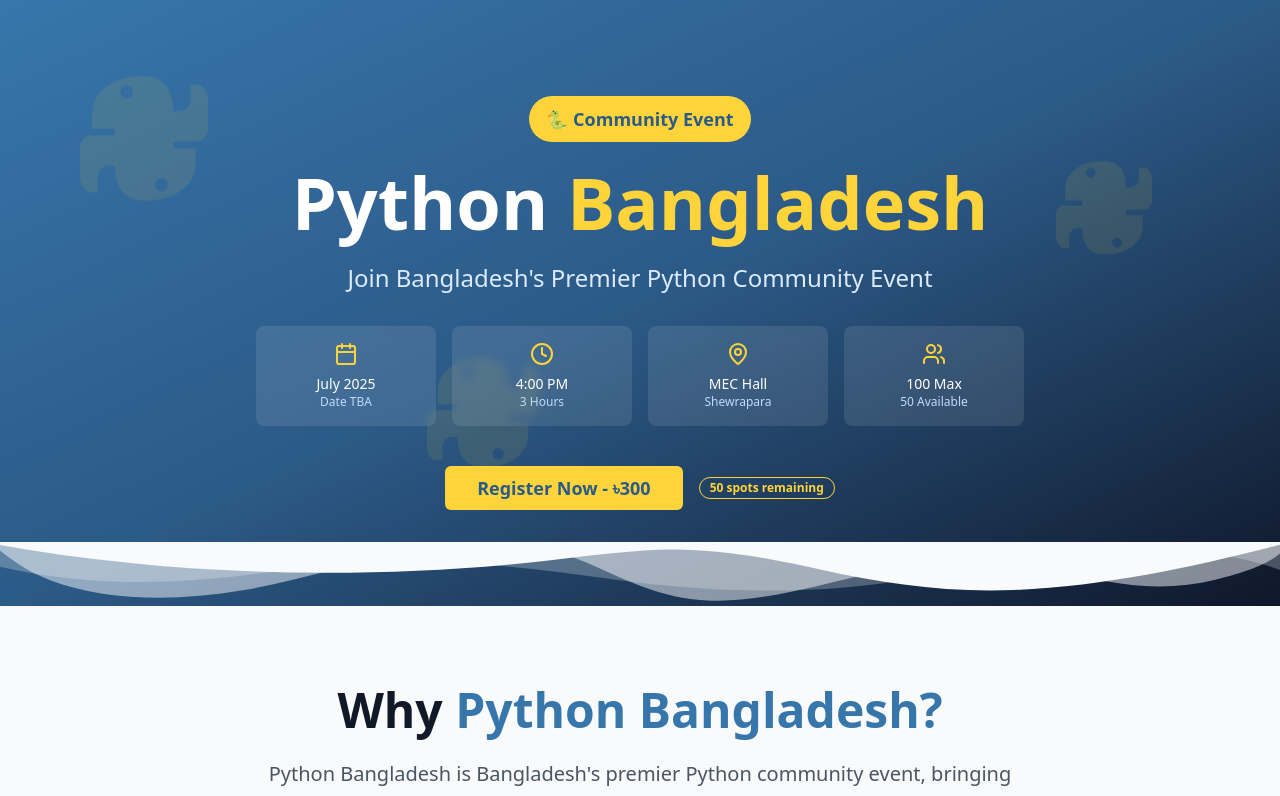
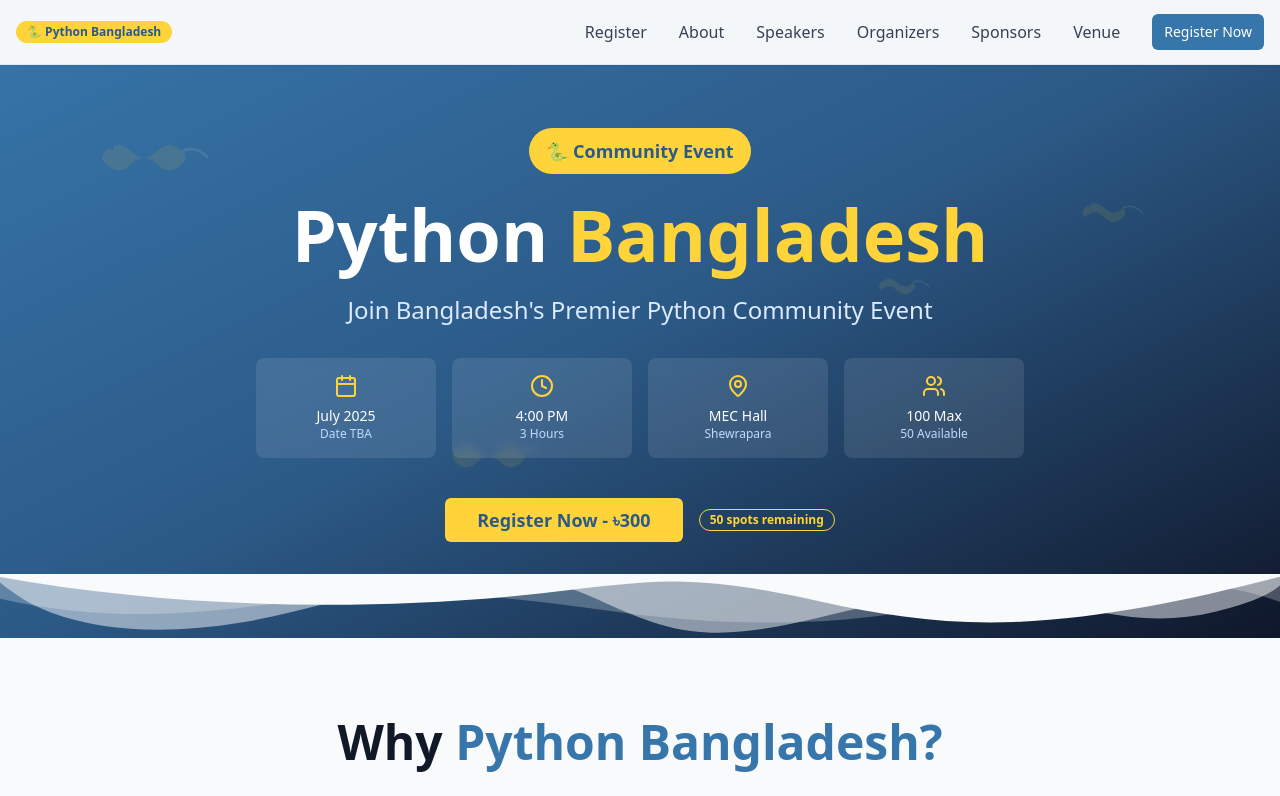
Before and after one commit to pythondhaka/meetup, a React (Vite) app: page / in a window 1280 px wide. Shown: the top 796 px of the page. Built offline with nearby package versions, Linux system fonts and the light colour scheme.

Commit message:
feat: Implement responsive navigation menu and snake logos
- Added a navigation menu with links to all sections of the page.
- Implemented a hamburger menu for mobile devices.
- Modified the floating Python logos to resemble the shape of a Python snake.

```diff
--- a/src/components/HeroSection.tsx
+++ b/src/components/HeroSection.tsx
@@ -1,34 +1,46 @@
-
 import { Button } from "@/components/ui/button";
 import { Badge } from "@/components/ui/badge";
 import { Calendar, Clock, MapPin, Users } from "lucide-react";
+import { Navigation } from "./Navigation";
 
 export const HeroSection = () => {
   return (
     <section className="relative overflow-hidden bg-gradient-to-br from-python-blue via-python-blue-dark to-slate-900 text-white">
-      {/* Background Pattern with Python Logos */}
+      <Navigation />
+
+      {/* Background Pattern with Python Snake Shapes */}
       <div className="absolute inset-0 opacity-10">
         <div className="absolute top-20 left-20 w-32 h-32 animate-float">
-          <svg viewBox="0 0 100 100" className="w-full h-full fill-python-yellow">
-            <path d="M49.994 1.338C23.18 1.338 9.6 15.182 9.6 30.758v11.668h40.774v5.166H9.6S-1.6 44.422-1.6 68.652c0 24.23 9.6 23.384 9.6 23.384h5.734V80.932s-.308-9.6 9.444-9.6h40.466s9.136.154 9.136-8.83V30.758S75.58 1.338 49.994 1.338zM36.423 8.6c2.784 0 5.044 2.26 5.044 5.044s-2.26 5.044-5.044 5.044-5.044-2.26-5.044-5.044 2.26-5.044 5.044-5.044z"/>
-            <path d="M50.006 98.662C76.82 98.662 90.4 84.818 90.4 69.242V57.574H49.626v-5.166H90.4s11.2 3.17 11.2-21.06c0-24.23-9.6-23.384-9.6-23.384h-5.734v11.104s.308 9.6-9.444 9.6H36.356s-9.136-.154-9.136 8.83v31.744S24.42 98.662 50.006 98.662zM63.577 91.4c-2.784 0-5.044-2.26-5.044-5.044s2.26-5.044 5.044-5.044 5.044 2.26 5.044 5.044-2.26 5.044-5.044 5.044z"/>
+          <svg viewBox="0 0 200 200" className="w-full h-full fill-python-yellow">
+            <path d="M40 120 Q60 100 80 120 Q100 140 120 120 Q140 100 160 120 Q170 130 160 140 Q140 160 120 140 Q100 120 80 140 Q60 160 40 140 Q30 130 40 120 Z" />
+            <circle cx="50" cy="115" r="3" className="fill-python-blue-dark" />
+            <path d="M160 120 Q180 110 200 130" stroke="currentColor" strokeWidth="4" fill="none" strokeLinecap="round" />
           </svg>
         </div>
         <div className="absolute top-40 right-32 w-24 h-24 animate-float" style={{animationDelay: '1s'}}>
-          <svg viewBox="0 0 100 100" className="w-full h-full fill-python-yellow">
-            <path d="M49.994 1.338C23.18 1.338 9.6 15.182 9.6 30.758v11.668h40.774v5.166H9.6S-1.6 44.422-1.6 68.652c0 24.23 9.6 23.384 9.6 23.384h5.734V80.932s-.308-9.6 9.444-9.6h40.466s9.136.154 9.136-8.83V30.758S75.58 1.338 49.994 1.338zM36.423 8.6c2.784 0 5.044 2.26 5.044 5.044s-2.26 5.044-5.044 5.044-5.044-2.26-5.044-5.044 2.26-5.044 5.044-5.044z"/>
-            <path d="M50.006 98.662C76.82 98.662 90.4 84.818 90.4 69.242V57.574H49.626v-5.166H90.4s11.2 3.17 11.2-21.06c0-24.23-9.6-23.384-9.6-23.384h-5.734v11.104s.308 9.6-9.444 9.6H36.356s-9.136-.154-9.136 8.83v31.744S24.42 98.662 50.006 98.662zM63.577 91.4c-2.784 0-5.044-2.26-5.044-5.044s2.26-5.044 5.044-5.044 5.044 2.26 5.044 5.044-2.26 5.044-5.044 5.044z"/>
+          <svg viewBox="0 0 200 200" className="w-full h-full fill-python-yellow">
+            <path d="M60 100 Q80 80 100 100 Q120 120 140 100 Q150 110 140 120 Q120 140 100 120 Q80 100 60 120 Q50 110 60 100 Z" />
+            <circle cx="70" cy="95" r="2.5" className="fill-python-blue-dark" />
+            <path d="M140 100 Q160 90 180 110" stroke="currentColor" strokeWidth="3" fill="none" strokeLinecap="round" />
           </svg>
         </div>
         <div className="absolute bottom-32 left-1/3 w-28 h-28 animate-float" style={{animationDelay: '2s'}}>
-          <svg viewBox="0 0 100 100" className="w-full h-full fill-python-yellow">
-            <path d="M49.994 1.338C23.18 1.338 9.6 15.182 9.6 30.758v11.668h40.774v5.166H9.6S-1.6 44.422-1.6 68.652c0 24.23 9.6 23.384 9.6 23.384h5.734V80.932s-.308-9.6 9.444-9.6h40.466s9.136.154 9.136-8.83V30.758S75.58 1.338 49.994 1.338zM36.423 8.6c2.784 0 5.044 2.26 5.044 5.044s-2.26 5.044-5.044 5.044-5.044-2.26-5.044-5.044 2.26-5.044 5.044-5.044z"/>
-            <path d="M50.006 98.662C76.82 98.662 90.4 84.818 90.4 69.242V57.574H49.626v-5.166H90.4s11.2 3.17 11.2-21.06c0-24.23-9.6-23.384-9.6-23.384h-5.734v11.104s.308 9.6-9.444 9.6H36.356s-9.136-.154-9.136 8.83v31.744S24.42 98.662 50.006 98.662zM63.577 91.4c-2.784 0-5.044-2.26-5.044-5.044s2.26-5.044 5.044-5.044 5.044 2.26 5.044 5.044-2.26 5.044-5.044 5.044z"/>
+          <svg viewBox="0 0 200 200" className="w-full h-full fill-python-yellow">
+            <path d="M50 110 Q70 90 90 110 Q110 130 130 110 Q150 90 170 110 Q180 120 170 130 Q150 150 130 130 Q110 110 90 130 Q70 150 50 130 Q40 120 50 110 Z" />
+            <circle cx="60" cy="105" r="3.5" className="fill-python-blue-dark" />
+            <path d="M170 110 Q190 100 210 120" stroke="currentColor" strokeWidth="4" fill="none" strokeLinecap="round" />
+          </svg>
+        </div>
+        <div className="absolute top-60 left-2/3 w-20 h-20 animate-float" style={{animationDelay: '3s'}}>
+          <svg viewBox="0 0 200 200" className="w-full h-full fill-python-yellow">
+            <path d="M70 120 Q90 100 110 120 Q130 140 150 120 Q160 130 150 140 Q130 160 110 140 Q90 120 70 140 Q60 130 70 120 Z" />
+            <circle cx="80" cy="115" r="2" className="fill-python-blue-dark" />
+            <path d="M150 120 Q170 110 190 130" stroke="currentColor" strokeWidth="3" fill="none" strokeLinecap="round" />
           </svg>
         </div>
       </div>
 
-      <div className="container mx-auto px-4 py-24 relative z-10">
+      <div className="container mx-auto px-4 py-24 pt-32 relative z-10">
         <div className="text-center max-w-4xl mx-auto">
           {/* Event Badge */}
           <Badge className="mb-6 bg-python-yellow text-python-blue-dark hover:bg-python-yellow-dark text-lg px-4 py-2">
--- /dev/null
+++ b/src/components/Navigation.tsx
@@ -0,0 +1,95 @@
+
+import { useState } from "react";
+import { Button } from "@/components/ui/button";
+import { Badge } from "@/components/ui/badge";
+import { Menu, X } from "lucide-react";
+import { Sheet, SheetContent, SheetTrigger } from "@/components/ui/sheet";
+
+export const Navigation = () => {
+  const [isOpen, setIsOpen] = useState(false);
+
+  const navItems = [
+    { href: "#register", label: "Register" },
+    { href: "#about", label: "About" },
+    { href: "#speakers", label: "Speakers" },
+    { href: "#organizers", label: "Organizers" },
+    { href: "#sponsors", label: "Sponsors" },
+    { href: "#venue", label: "Venue" },
+  ];
+
+  const scrollToSection = (href: string) => {
+    const element = document.querySelector(href);
+    if (element) {
+      element.scrollIntoView({ behavior: 'smooth' });
+    }
+    setIsOpen(false);
+  };
+
+  return (
+    <nav className="fixed top-0 left-0 right-0 z-50 bg-white/95 backdrop-blur-sm border-b shadow-sm">
+      <div className="container mx-auto px-4">
+        <div className="flex items-center justify-between h-16">
+          {/* Logo */}
+          <div className="flex items-center space-x-2">
+            <Badge className="bg-python-yellow text-python-blue-dark hover:bg-python-yellow-dark">
+              🐍 Python Bangladesh
+            </Badge>
+          </div>
+
+          {/* Desktop Navigation */}
+          <div className="hidden md:flex items-center space-x-8">
+            {navItems.map((item) => (
+              <button
+                key={item.href}
+                onClick={() => scrollToSection(item.href)}
+                className="text-gray-700 hover:text-python-blue transition-colors font-medium"
+              >
+                {item.label}
+              </button>
+            ))}
+            <Button
+              size="sm"
+              className="bg-python-blue hover:bg-python-blue-dark text-white"
+              onClick={() => scrollToSection("#register")}
+            >
+              Register Now
+            </Button>
+          </div>
+
+          {/* Mobile Navigation */}
+          <div className="md:hidden">
+            <Sheet open={isOpen} onOpenChange={setIsOpen}>
+              <SheetTrigger asChild>
+                <Button variant="ghost" size="sm">
+                  <Menu className="h-5 w-5" />
+                </Button>
+              </SheetTrigger>
+              <SheetContent side="right" className="w-[300px]">
+                <div className="flex flex-col space-y-4 mt-8">
+                  <div className="text-lg font-semibold text-python-blue mb-4">
+                    Python Bangladesh
+                  </div>
+                  {navItems.map((item) => (
+                    <button
+                      key={item.href}
+                      onClick={() => scrollToSection(item.href)}
+                      className="text-left py-2 px-4 text-gray-700 hover:text-python-blue hover:bg-python-blue/10 rounded transition-colors"
+                    >
+                      {item.label}
+                    </button>
+                  ))}
+                  <Button
+                    className="bg-python-blue hover:bg-python-blue-dark text-white mt-4"
+                    onClick={() => scrollToSection("#register")}
+                  >
+                    Register Now
+                  </Button>
+                </div>
+              </SheetContent>
+            </Sheet>
+          </div>
+        </div>
+      </div>
+    </nav>
+  );
+};
```
